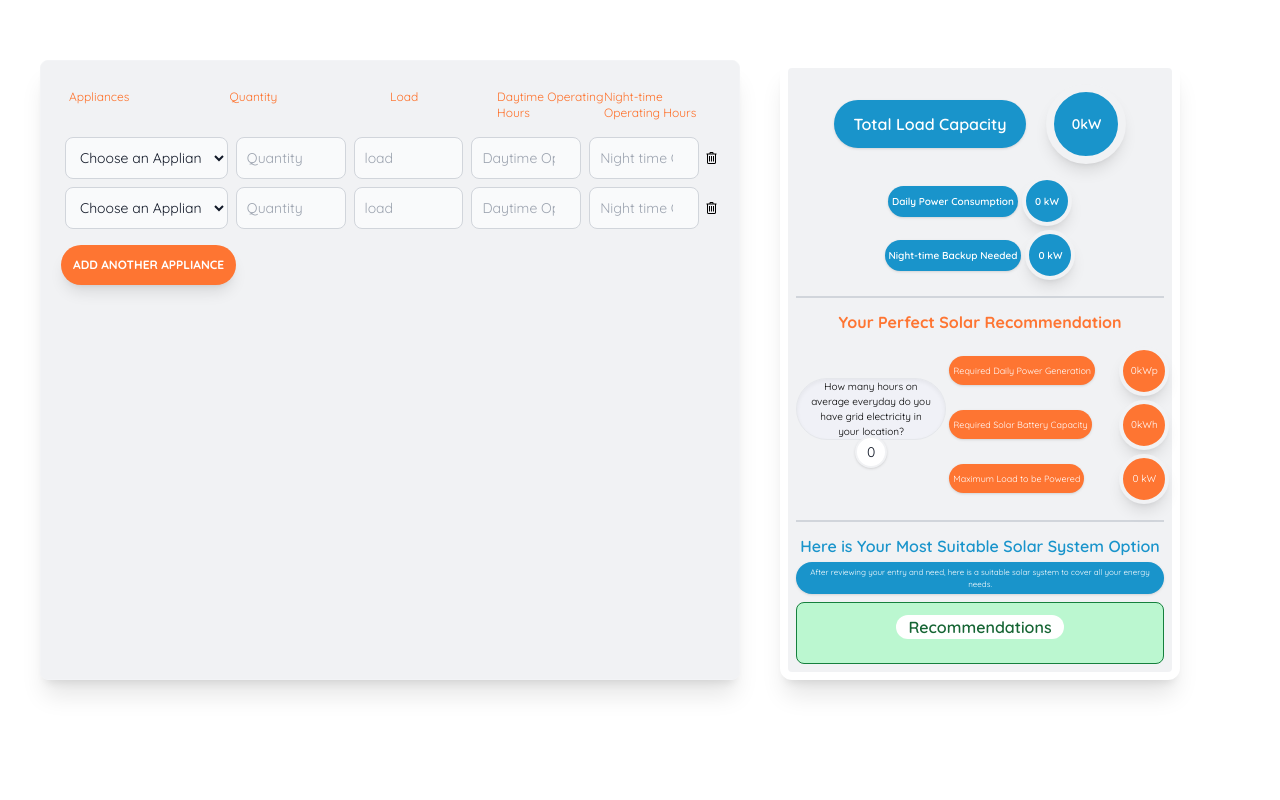
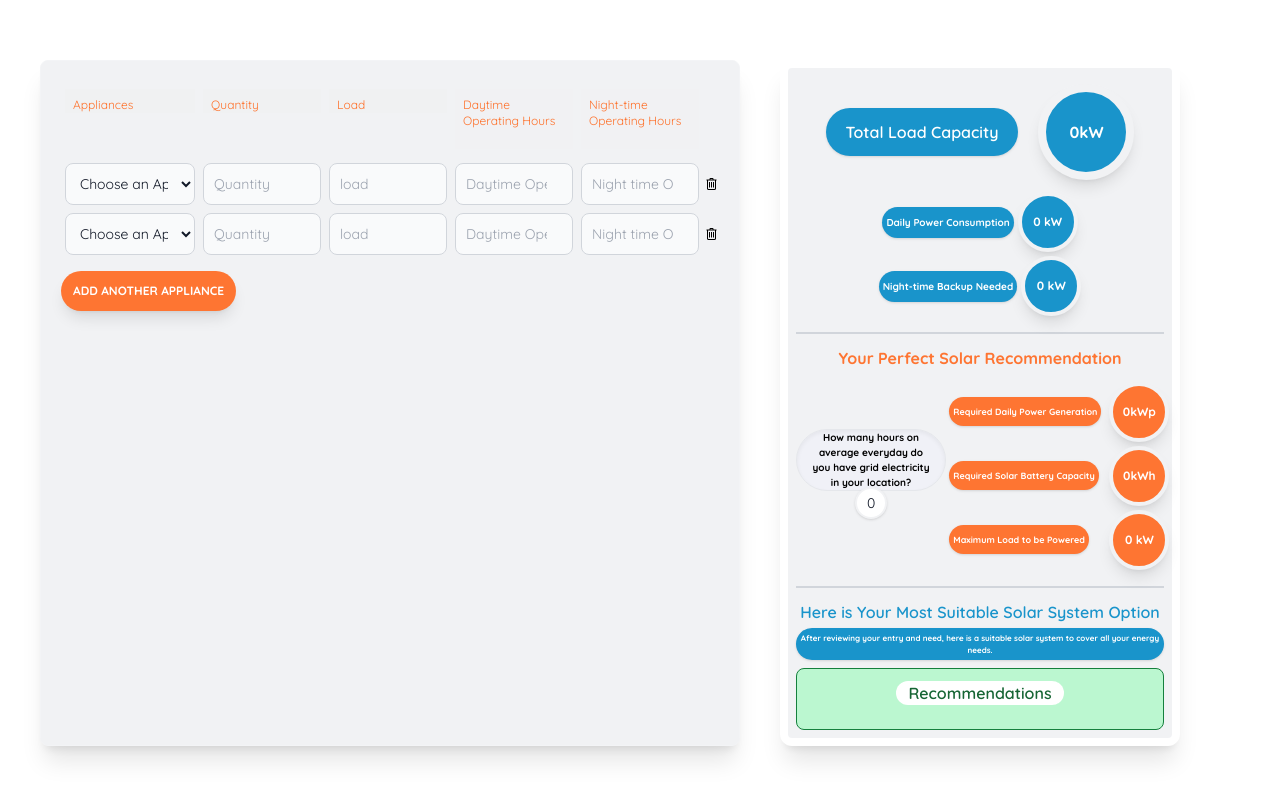
Before and after one commit to etoyin/luminous_product_builder, a React (Vite) app: page /calculator in a window 1280 px wide. Shown: the top 800 px of the page. Built offline with nearby package versions, Linux system fonts and the light colour scheme.

Commit message:
bold fields

```diff
--- a/src/components/Calculator.jsx
+++ b/src/components/Calculator.jsx
@@ -48,9 +48,7 @@ function Calculator() {
             daily_power: Math.round((((load / 1000) * (day_hours / number_of_appliances)) + Number.EPSILON) * 100) / 100,
             night_power: Math.round((((load / 1000) * (night_hours / number_of_appliances)) + Number.EPSILON) * 100) / 100
         })
-    }, [rerenderMonitor])
-
-    function isNumber(n) { return /^-?[\d.]+(?:e-?\d+)?$/.test(n); }
+    }, [rerenderMonitor]);
 
     const handleChange = (i, e) => {
         let fields = appData.fields
@@ -117,23 +115,56 @@ function Calculator() {
       <div className="p-4 sm:p-10 font-quicksand">
         <div className="flex flex-wrap">
             <div className="w-full p-2 sm:p-5 md:w-7/12 border border-gray-100 rounded-lg shadow-xl my-5 md:mr-10  bg-[#f1f2f4]">
-                <div className="flex p-2 text-xs text-[#fe7029]">
-                    <div className="w-3/12">Appliances</div>
-                    <div className="w-3/12">Quantity</div>
-                    <div className="w-2/12">Load</div>
-                    <div className="w-2/12">Daytime Operating Hours</div>
-                    <div className="w-2/12">Night-time Operating Hours</div>
+                <div className="sm:flex my-2">
+                    <div className="mx-1">
+                        <textarea
+                            value="Appliances"
+                            disabled={true}
+                            className="no-scrollbar border-none text-[#fe7029] w-full h-6 resize-none sm:w-[130px] p-2 text-xs"/>
+                    </div>
+                    <div className="mx-1">
+                        <textarea
+                            value='Quantity'
+                            disabled={true}
+                            placeholder='Quantity'
+                            className="no-scrollbar border-none text-[#fe7029] w-full h-6 resize-none p-2 text-xs"/>
+                    </div>
+                    <div className="mx-1">
+                        <textarea
+                            value='Load'
+                            placeholder="load"
+                            disabled={true}
+                            className="no-scrollbar border-none text-[#fe7029] w-full h-6 resize-none p-2 text-xs "/>
+                    </div>
+                    <div className="mx-1">
+                        <textarea
+                            value='Daytime Operating Hours'
+                            placeholder="Daytime Operating hours"
+                            disabled={true}
+                            className="no-scrollbar border-none text-[#fe7029] h-6 sm:h-[60px] w-full resize-none p-2 text-xs"/>
+                    </div>
+                    <div className="mx-1">
+                        <textarea
+                            value='Night-time Operating Hours'
+                            placeholder="Night-time Operating hours"
+                            disabled={true}
+                            className="no-scrollbar border-none resize-none h-6 sm:h-[60px] text-[#fe7029] w-full p-2 text-xs"/>
+                    </div>
+                    <div
+                        className="flex items-center cursor-pointer">
+                        <i className="las la-trash-alt invisible"></i>
+                    </div>
                 </div>
                 {
                     appData.fields.map((each, i) => {
                         return (
                             <div key={i} className="sm:flex my-2">
                                 <div className="mx-1">
-                                    <select id=""
+                                    <select
                                         onChange={(e) => handleChange(i, e)}
                                         name='appliance'
                                         value={each.appliance}
-                                        className="bg-gray-50 border border-gray-300 text-gray-900 text-sm rounded-lg focus:ring-blue-500 focus:border-blue-500 block w-full p-2.5 dark:bg-gray-700 dark:border-gray-600 dark:placeholder-gray-400 dark:text-white dark:focus:ring-blue-500 dark:focus:border-blue-500">
+                                        className="bg-gray-50 border border-gray-300 text-gray-900 text-sm rounded-lg focus:ring-blue-500 focus:border-blue-500 block w-full sm:w-[130px] p-2.5 dark:bg-gray-700 dark:border-gray-600 dark:placeholder-gray-400 dark:text-white dark:focus:ring-blue-500 dark:focus:border-blue-500">
                                         <option value="">Choose an Appliance</option>
                                         {Ratings.ratings.map((option, j) => {
                                             return (
@@ -198,22 +229,22 @@ function Calculator() {
                     <div className="bg-[#1994cb] text-base shadow py-3 px-5 mr-5 md:mr-3 lg:mr-5 rounded-full">Total Load Capacity</div>
 
                     <div
-                        className="text-sm shadow-lg rounded-full text-center w-20 h-20 border-8 border-[#f1f2f4] bg-[#1994cb] flex items-center justify-center">
+                        className="text-sm sm:text-base font-bold shadow-lg rounded-full text-center w-20 h-20 sm:w-24 sm:h-24 border-8 border-[#f1f2f4] bg-[#1994cb] flex items-center justify-center">
                         {appData.load}kW
                     </div>
                 </div>
                 <div className="my-3 font-semibold flex text-white flex-wrap justify-between items-center">
                     <div className="flex mb-1 items-center w-[220px] sm:w-max m-auto justify-between">
-                        <div className="bg-[#1994cb] text-[10px] shadow py-2 px-1 mr-1 rounded-full">Daily Power Consumption</div>
+                        <div className="bg-[#1994cb] text-[10px] shadow py-2 px-1 mr-1 font-bold rounded-full">Daily Power Consumption</div>
                         <div
-                            className="text-[10px] shadow-lg rounded-full text-center w-[50px] h-[50px] border-4 border-[#f1f2f4] bg-[#1994cb] flex items-center justify-center">
+                            className="text-[10px] sm:text-[12px] font-bold shadow-lg rounded-full text-center w-[50px] h-[50px] lg:w-[60px] lg:h-[60px] border-4 border-[#f1f2f4] bg-[#1994cb] flex items-center justify-center">
                             {isNaN(appData.daily_power)? "0": appData.daily_power} kW
                         </div>
                     </div>
                     <div className="flex mb-1 items-center w-[220px] m-auto sm:w-max justify-between">
-                        <div className="bg-[#1994cb] text-[10px] shadow py-2 px-1 mr-1 rounded-full">Night-time Backup Needed</div>
+                        <div className="bg-[#1994cb] text-[10px] shadow py-2 px-1 mr-1 font-bold rounded-full">Night-time Backup Needed</div>
                         <div
-                            className="text-[10px] shadow-lg rounded-full text-center w-[50px] h-[50px] border-4 border-[#f1f2f4] bg-[#1994cb] flex items-center justify-center">
+                            className="text-[10px] sm:text-[12px] font-bold shadow-lg rounded-full text-center w-[50px] h-[50px] lg:w-[60px] lg:h-[60px] border-4 border-[#f1f2f4] bg-[#1994cb] flex items-center justify-center">
                             {isNaN(appData.night_power)? "0" : appData.night_power} kW
                         </div>
                     </div>
@@ -227,7 +258,7 @@ function Calculator() {
                     </p>
                     <div className="flex flex-wrap items-center justify-between">
                         <div className="w-full sm:w-[150px]">
-                            <div className="rounded-full p-3 sm:p-0 sm:px-3 bg-[#f0f1f7] text-center text-[10px] shadow-inner border ">
+                            <div className="rounded-full font-bold p-3 sm:p-0 sm:px-3 bg-[#f0f1f7] text-center text-[10px] shadow-inner border ">
                                 How many hours on average everyday do you have grid electricity in your location?
                             </div>
                             <p className="text-sm flex justify-center">
@@ -244,25 +275,25 @@ function Calculator() {
                         </div>
                         <div className="w-full sm:w-7/12 text-white">
                             <div className="flex items-center w-[220px] m-auto justify-between my-1">
-                                <div className="bg-[#fe7532] text-[9px] shadow py-2 px-1 mr-1 rounded-full">Required Daily Power Generation</div>
+                                <div className="bg-[#fe7532] text-[9px] font-bold shadow py-2 px-1 mr-1 rounded-full">Required Daily Power Generation</div>
                                 <div
-                                    className="text-[10px] shadow-lg rounded-full text-center w-[50px] h-[50px] border-4 border-[#f1f2f4] bg-[#fe7532] flex items-center justify-center">
+                                    className="text-[10px] sm:text-[12px] font-bold shadow-lg rounded-full text-center w-[50px] h-[50px] lg:w-[60px] lg:h-[60px] border-4 border-[#f1f2f4] bg-[#fe7532] flex items-center justify-center">
                                     {isNaN(appData.daily_power - (appData.load * appData.grid_time))?
                                     "0":
                                     Math.round(((appData.daily_power - (appData.load * appData.grid_time)) + Number.EPSILON) * 100) / 100}kWp
                                 </div>
                             </div>
                             <div className="flex items-center w-[220px] m-auto justify-between my-1">
-                                <div className="bg-[#fe7532] text-[9px] shadow py-2 px-1 mr-1 rounded-full">Required Solar Battery Capacity</div>
+                                <div className="bg-[#fe7532] text-[9px] shadow font-bold py-2 px-1 mr-1 rounded-full">Required Solar Battery Capacity</div>
                                 <div
-                                    className="text-[10px] shadow-lg rounded-full text-center w-[50px] h-[50px] border-4 border-[#f1f2f4] bg-[#fe7532] flex items-center justify-center">
+                                    className="text-[10px] sm:text-[12px] font-bold shadow-lg rounded-full text-center w-[50px] h-[50px] lg:w-[60px] lg:h-[60px] border-4 border-[#f1f2f4] bg-[#fe7532] flex items-center justify-center">
                                     {isNaN(appData.night_power)? "0" : appData.night_power}kWh
                                 </div>
                             </div>
                             <div className="flex items-center w-[220px] m-auto justify-between my-1">
-                                <div className="bg-[#fe7532] text-[9px] shadow py-2 px-1 mr-1 rounded-full">Maximum Load to be Powered</div>
+                                <div className="bg-[#fe7532] text-[9px] shadow py-2 font-bold px-1 mr-1 rounded-full">Maximum Load to be Powered</div>
                                 <div
-                                    className="text-[10px] shadow-lg rounded-full text-center w-[50px] h-[50px] border-4 border-[#f1f2f4] bg-[#fe7532] flex items-center justify-center">
+                                    className="text-[10px] sm:text-[12px] font-bold shadow-lg rounded-full text-center w-[50px] h-[50px] lg:w-[60px] lg:h-[60px] border-4 border-[#f1f2f4] bg-[#fe7532] flex items-center justify-center">
                                     {isNaN(appData.load)? "0" : appData.load} kW
                                 </div>
                             </div>
@@ -274,7 +305,7 @@ function Calculator() {
                     <p className="text-base text-center text-[#1994cb] font-semibold mb-1">
                         Here is Your Most Suitable Solar System Option
                     </p>
-                    <p className="text-[8px] bg-[#1994cb] p-1 text-center rounded-full shadow text-white">
+                    <p className="text-[8px] bg-[#1994cb] font-bold p-1 text-center rounded-full shadow text-white">
                         After reviewing your entry and need, here is a suitable solar system to cover all your energy needs.
                     </p>
                     <div className="p-3 border mt-2 border-green-700 bg-[#bbf7d0] rounded-lg">
@@ -315,25 +346,49 @@ function Calculator() {
                                         </div>
                                     </div>
                                 }
+                            {
+                                console.log(recommendBattery(appData.night_power))
+                            }
+                            {
+                            recommendBattery(appData.night_power) &&
+                            <div className="flex flex-wrap justify-between items-center">
 
-
-                            {
-                                recommendBattery(appData.night_power).length > 0 && recommendBattery(appData.night_power).map((x,i) => {
-                                    return (
-                                        <div key={i} className="rounded-lg flex flex-col w-[84px] items-center px-2 bg-green-700 min-h-5 text-white">
+                                <div className="rounded-lg flex flex-col w-[84px] items-center px-2 bg-green-700 min-h-5 text-white">
                                     <div className="text-base text-center">
                                     {
-                                                x[0]
+                                        recommendBattery(appData.night_power)[0][0]
                                     }
                                     </div>
                                     <div className="text-[8px] text-center">
                                         {
-                                                    x[1]
+                                            recommendBattery(appData.night_power)[0][1]
                                         }
                                     </div>
                                 </div>
-                                    )
-                                })
+                                {
+                                    recommendBattery(appData.night_power).length > 1 &&
+                                    <div className='text-xs font-bold'>
+                                        or
+                                    </div>
+                                }
+                                {
+                                    recommendBattery(appData.night_power).length > 1 &&
+                                    <div className="rounded-lg flex flex-col w-[84px] items-center px-2 bg-green-700 min-h-5 text-white">
+                                        <div className="text-base text-center">
+                                        {
+                                            recommendBattery(appData.night_power)[1][0]
+                                        }
+                                        </div>
+                                        <div className="text-[8px] text-center">
+                                            {
+                                                recommendBattery(appData.night_power)[1][1]
+                                            }
+                                        </div>
+                                    </div>
+                                }
+
+
+                            </div>
                             }
                         </div>
                     </div>
--- a/src/index.css
+++ b/src/index.css
@@ -10,3 +10,15 @@
 .remove-arrow {
     -moz-appearance: textfield;
 }
+
+@layer utilities {
+    /* Hide scrollbar for Chrome, Safari and Opera */
+    .no-scrollbar::-webkit-scrollbar {
+        display: none;
+    }
+   /* Hide scrollbar for IE, Edge and Firefox */
+    .no-scrollbar {
+        -ms-overflow-style: none;  /* IE and Edge */
+        scrollbar-width: none;  /* Firefox */
+  }
+}
```
Lines whose indentation alone changed are shown as unchanged.
